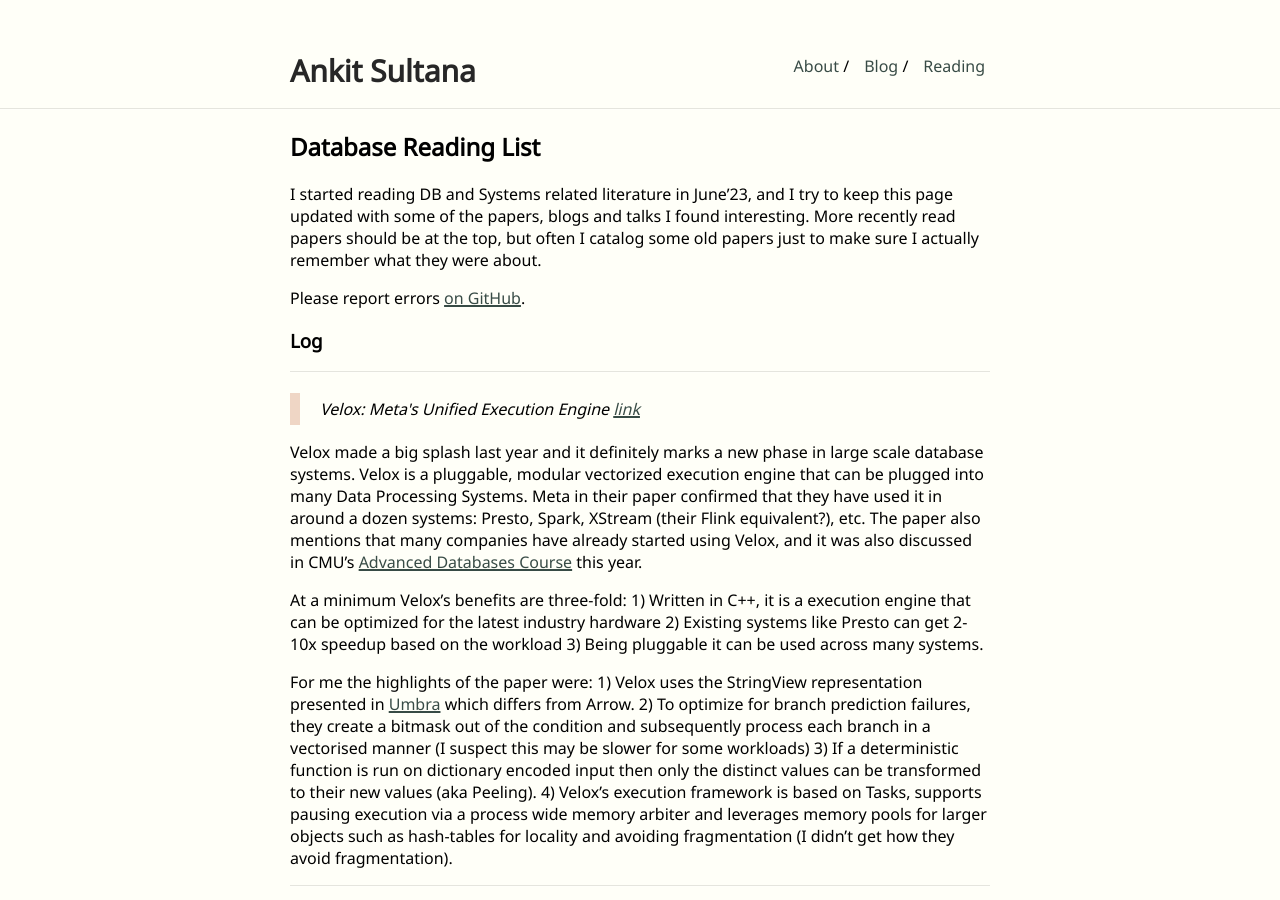
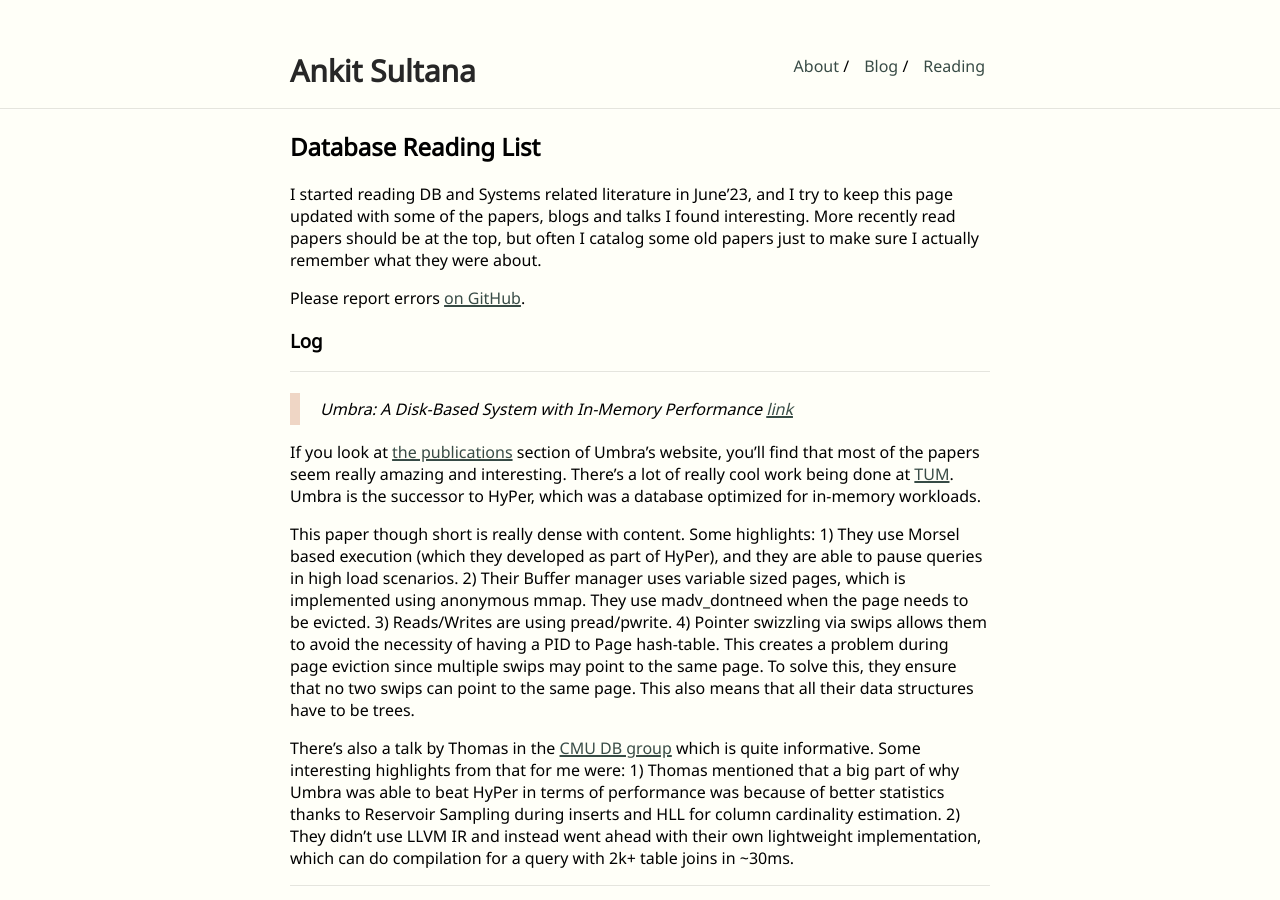
Before and after one commit to ankitsultana/ankitsultana.github.io, a Jekyll site: the page built from _posts/2023-09-19-reading-list.md, in a window 1280 px wide and 900 px high. Built offline with Jekyll 4.4.1, drawn with Linux system fonts in a browser that asks for light colours.

Commit message:
Add summary for Umbra paper

```diff
--- a/_posts/2023-09-19-reading-list.md
+++ b/_posts/2023-09-19-reading-list.md
@@ -16,6 +16,30 @@
 Please report errors [on GitHub](https://github.com/ankitsultana/ankitsultana.github.io).
 
 ### Log
+
+---
+
+<div class="paper-desc">
+Umbra: A Disk-Based System with In-Memory Performance <a href="https://www.cidrdb.org/cidr2020/papers/p29-neumann-cidr20.pdf">link</a>
+</div>
+
+If you look at [the publications](https://umbra-db.com/#publications) section of Umbra's website,
+you'll find that most of the papers seem really amazing and interesting. There's a lot of really cool work being done at
+[TUM](https://www.tum.de/en/). Umbra is the successor to HyPer, which was a database optimized for in-memory workloads.
+
+This paper though short is really dense with content. Some highlights: 1) They use Morsel based execution
+(which they developed as part of HyPer), and they are able to pause queries in high load scenarios.
+2) Their Buffer manager uses variable sized pages, which is implemented using anonymous mmap. They use madv_dontneed
+when the page needs to be evicted. 3) Reads/Writes are using pread/pwrite. 4) Pointer swizzling via swips allows them to
+avoid the necessity of having a PID to Page hash-table. This creates a problem during page eviction since multiple
+swips may point to the same page. To solve this, they ensure that no two swips can point to the same page. This
+also means that all their data structures have to be trees.
+
+There's also a talk by Thomas in the [CMU DB group](https://www.youtube.com/watch?v=pS2_AJNIxzU) which is quite
+informative. Some interesting highlights from that for me were: 1) Thomas mentioned that a big part of why Umbra was able to
+beat HyPer in terms of performance was because of better statistics thanks to Reservoir Sampling during inserts and
+HLL for column cardinality estimation. 2) They didn't use LLVM IR and instead went ahead with their own lightweight
+implementation, which can do compilation for a query with 2k+ table joins in ~30ms.
 
 ---
 
```
